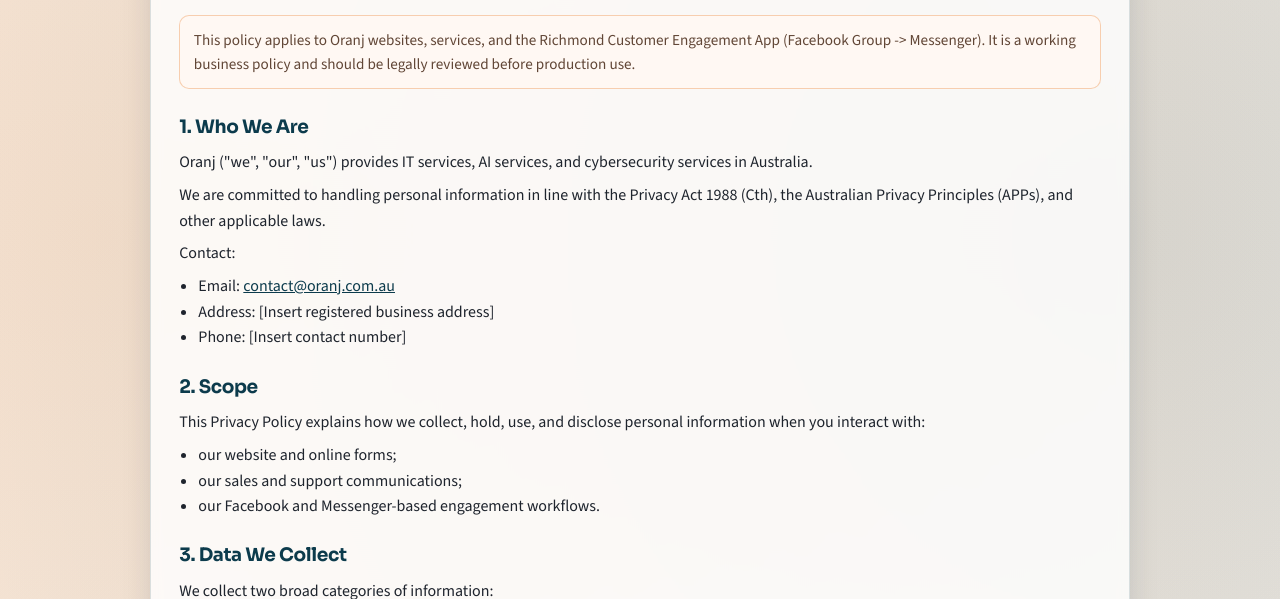
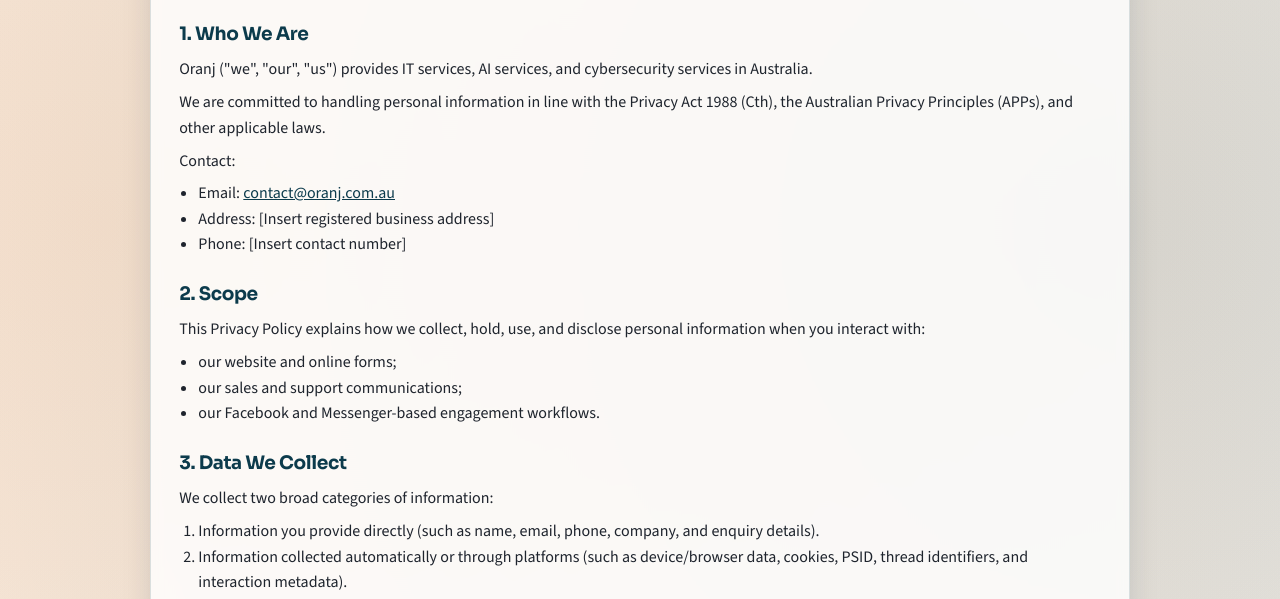
Before and after one commit to mattwoolnough/oranj, a website: page privacy-policy.html in a window 1280 px wide. Shown: the part 201-800 px from the top of the page. Drawn offline with nearby package versions, Linux system fonts and the light colour scheme.

Commit message:
Changes to be committed: 	new file:   .gitignore 	modified:   README.md 	new file:   package.json 	modified:   privacy-policy.html

```diff
--- a/privacy-policy.html
+++ b/privacy-policy.html
@@ -200,11 +200,6 @@
         Effective Date: February 22, 2026<br>
         Last Updated: February 22, 2026
       </p>
-      <p class="disclaimer">
-        This policy applies to Oranj websites, services, and the Richmond Customer Engagement App (Facebook Group ->
-        Messenger). It is a working business policy and should be legally reviewed before production use.
-      </p>
-
       <h2>1. Who We Are</h2>
       <p>
         Oranj ("we", "our", "us") provides IT services, AI services, and cybersecurity services in Australia.
```
Also changed, not shown: package.json (added, +13 -0 lines), README.md, 1 other file.
